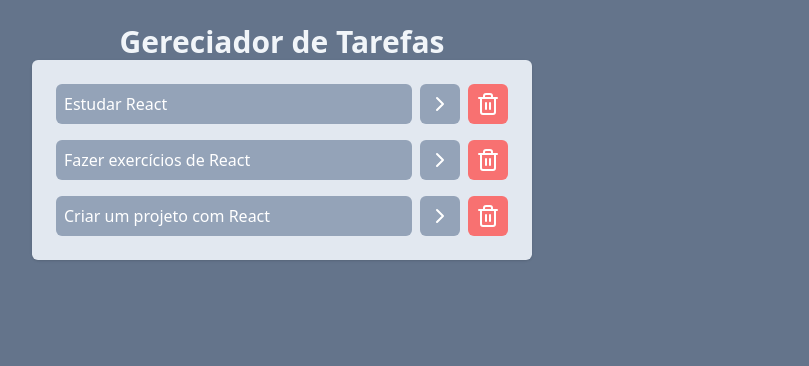
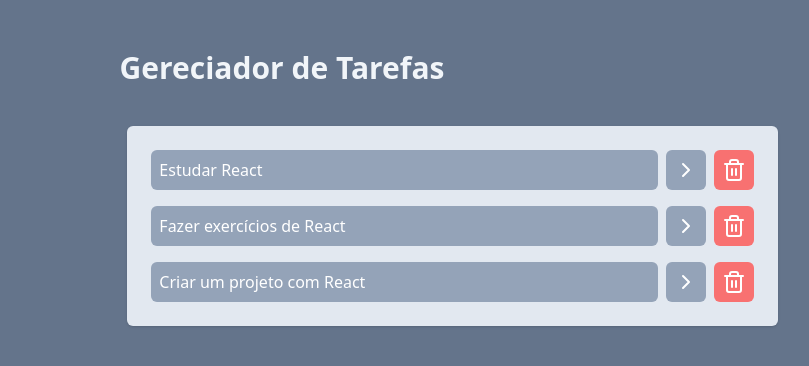
Before and after one commit to DouradoCtrl/react-learning, a React (Vite) app: page / in a window 1280 px wide. Shown: the top 366 px of the page, without its empty margins (358-1167 px from the left). Built offline with nearby package versions, Linux system fonts and the light colour scheme.

Commit message:
add: ajuste em interface e adicionado função p/ adicionar uma nova tarefa

```diff
--- a/src/App.jsx
+++ b/src/App.jsx
@@ -44,20 +44,34 @@ function App() {
     setTasks(newTasks);
   }
 
+  function onAddTaskSubmit(title, description) {
+    const newTask = {
+      id: tasks.length + 1,
+      title: title,
+      description: description,
+      isCompleted: false,
+    };
+
+    setTasks([...tasks, newTask]);
+  }
+
   return (
     <div>
-      <div className="w-screen h-screen bg-slate-500 flex justify-center p-6">
-        <div className="w-[500px]">
-          <h1 className="text-3xl text-slate-100 font-bold text-center">
+      <div className="w-screen h-screen bg-slate-500 p-6 flex flex-col justify-center items-center">
+        <h1 className="text-3xl text-slate-100 font-bold text-center mb-6">
           Gereciador de Tarefas
         </h1>
-          <AddTask />
+        <div className="flex w-[80vw] h-[80vh] justify-center items-center">
+          <div className="w-1/3 h-full p-4">
+            <AddTask onAddTaskSubmit={onAddTaskSubmit} />
+          </div>
+          <div className="w-2/3 h-full p-4">
             <Tasks
               tasks={tasks}
               onTaskClick={onTaskClick}
               onDeleteTaskClick={onDeleteTaskClick}
             />
-          {/* componente filho */}
+          </div>
         </div>
       </div>
     </div>
```
Lines whose indentation alone changed are shown as unchanged.
